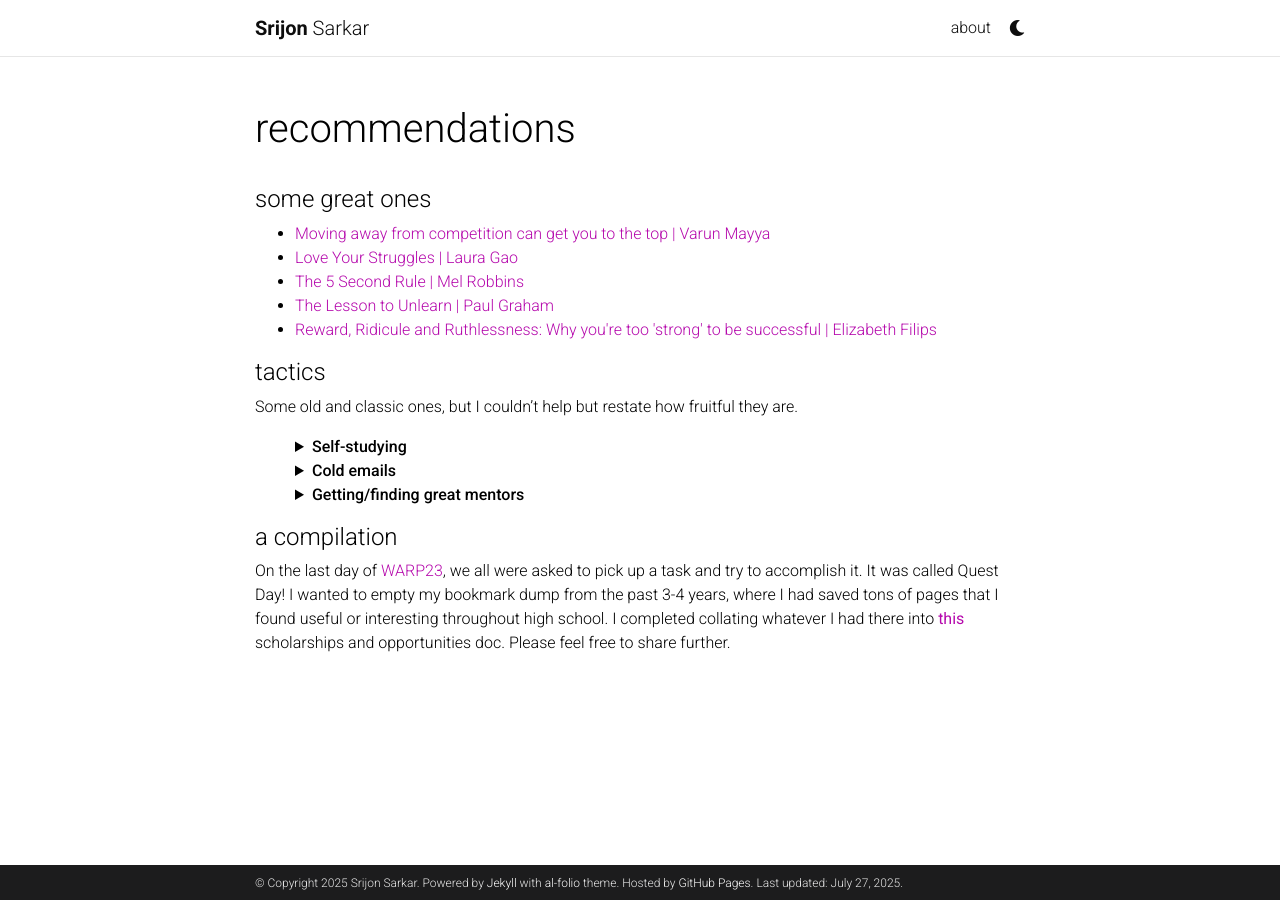
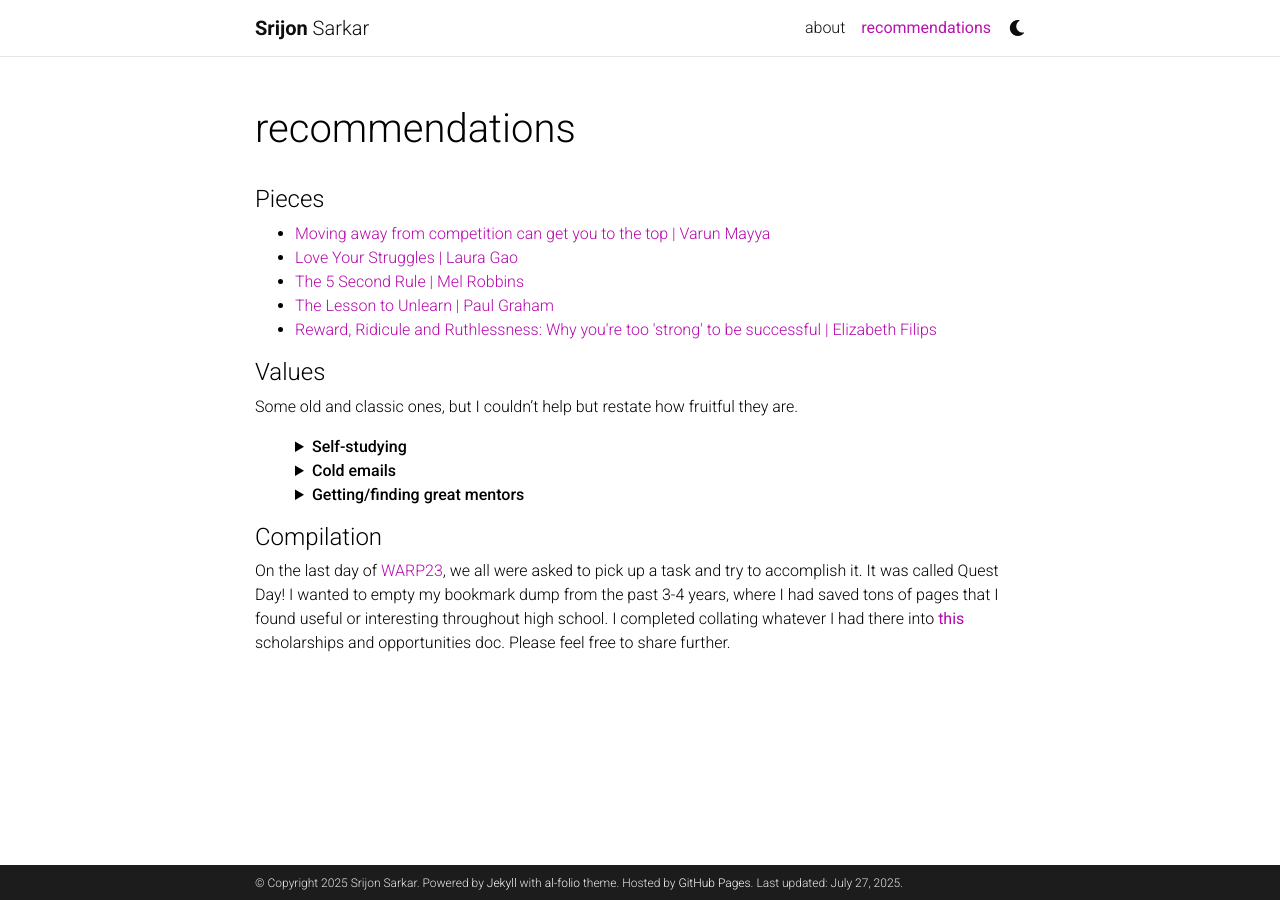
Before and after one commit to sarkarsrijon/sarkarsrijon.github.io, a Jekyll site: the page built from _pages/rec.md, in a window 1280 px wide. Built offline with Jekyll 4.4.1, drawn with Linux system fonts in a browser that asks for light colours; comment, search, counter and statistics services are not loaded; a style sheet for code colours, icons or effects is not loaded.

Commit message:
Update rec.md

```diff
--- a/_pages/rec.md
+++ b/_pages/rec.md
@@ -4,10 +4,10 @@ permalink: /recommendations/
 title: recommendations
 description:
 nav_order: 6
-nav: false
+nav: true
 ---
 
-#### some great ones
+#### Pieces
 
 <ul>
   <li> <a href='https://youtu.be/iLSjasEa3pM'>Moving away from competition can get you to the top | Varun Mayya</a> </li>
@@ -17,7 +17,7 @@ nav: false
   <li> <a href='https://www.elizabethfilips.com/post/53-reward-ridicule-and-ruthlessness-why-you-re-too-strong-to-be-successful'>Reward, Ridicule and Ruthlessness: Why you're too 'strong' to be successful | Elizabeth Filips</a> </li>
 </ul>
 
-#### tactics
+#### Values
 
 Some old and classic ones, but I couldn't help but restate how fruitful they are.
 
@@ -38,6 +38,6 @@ Some old and classic ones, but I couldn't help but restate how fruitful they are
 </details>
 </ul>
 
-#### a compilation
+#### Compilation
 
 On the last day of <a href='https://www.warp.camp/'>WARP23</a>, we all were asked to pick up a task and try to accomplish it. It was called Quest Day! I wanted to empty my bookmark dump from the past 3-4 years, where I had saved tons of pages that I found useful or interesting throughout high school. I completed collating whatever I had there into <b><a href="https://docs.google.com/document/d/16SJkXBbbpzvCPfM7jK_hHfcql9m3eTsmlibzCeNM6YQ/edit?usp=sharing">this</a></b> scholarships and opportunities doc. Please feel free to share further.
```
